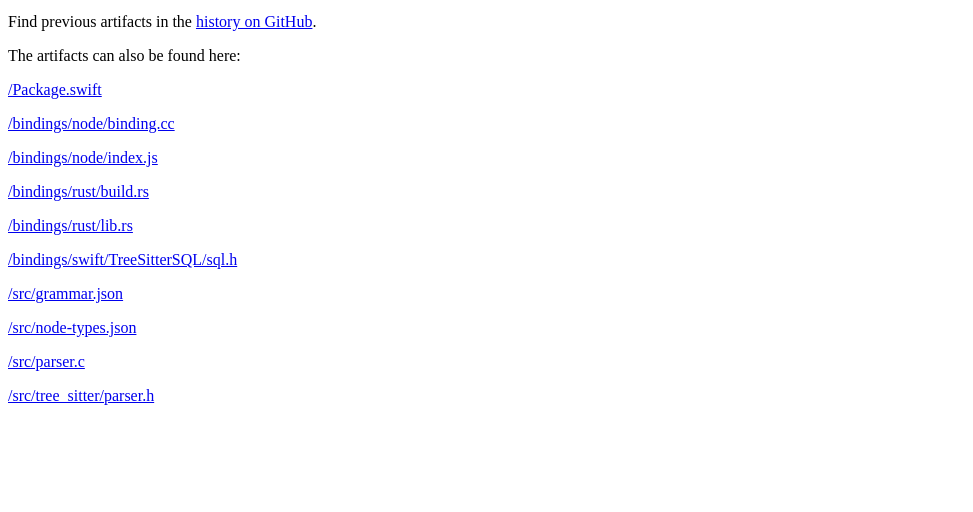
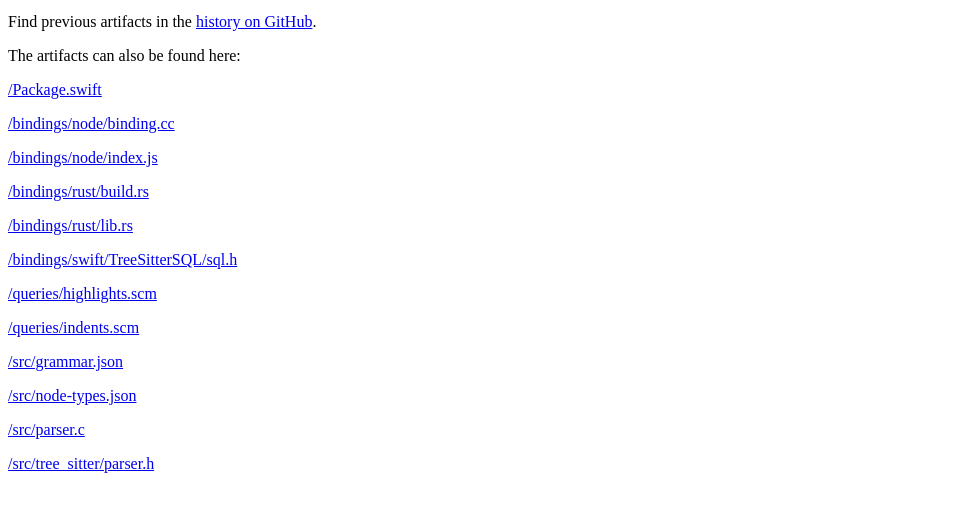
Before and after one commit to DerekStride/tree-sitter-sql, a plain HTML site: page index.html in a window 1280 px wide. Shown: the part 88-600 px from the top of the page, without its empty margins (0-973 px from the left). Drawn offline with Linux system fonts and the light colour scheme.

Commit message:
deploy: 00ae62049887cb8b51ade0733177754164ec494e

```diff
--- a/index.html
+++ b/index.html
@@ -27,6 +27,10 @@ branch</a>.</p>
 
 <p><a href="/tree-sitter-sql/bindings/swift/TreeSitterSQL/sql.h">/bindings/swift/TreeSitterSQL/sql.h</a></p>
 
+<p><a href="/tree-sitter-sql/queries/highlights.scm">/queries/highlights.scm</a></p>
+
+<p><a href="/tree-sitter-sql/queries/indents.scm">/queries/indents.scm</a></p>
+
 <p><a href="/tree-sitter-sql/src/grammar.json">/src/grammar.json</a></p>
 
 <p><a href="/tree-sitter-sql/src/node-types.json">/src/node-types.json</a></p>
```
Also changed, not shown: 2 other files.
